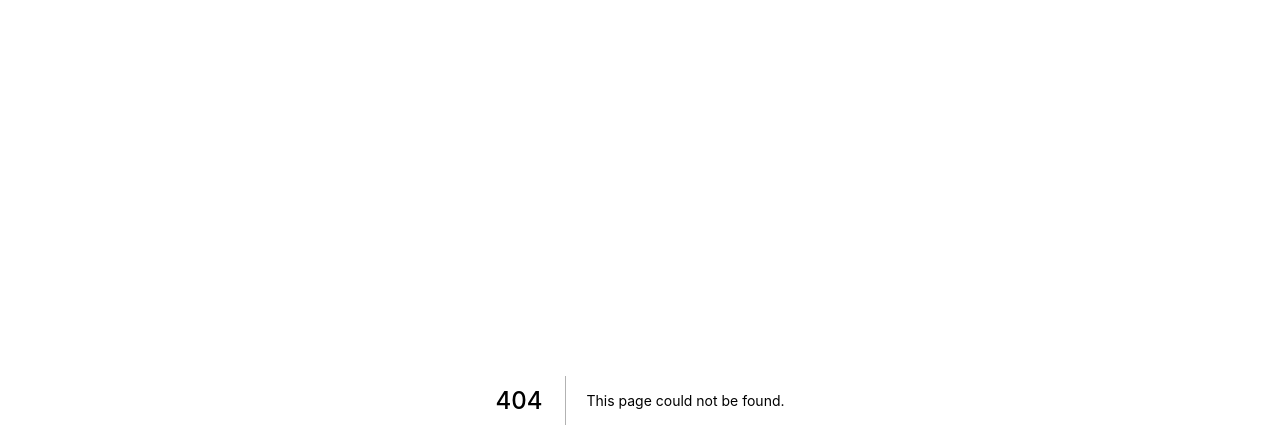
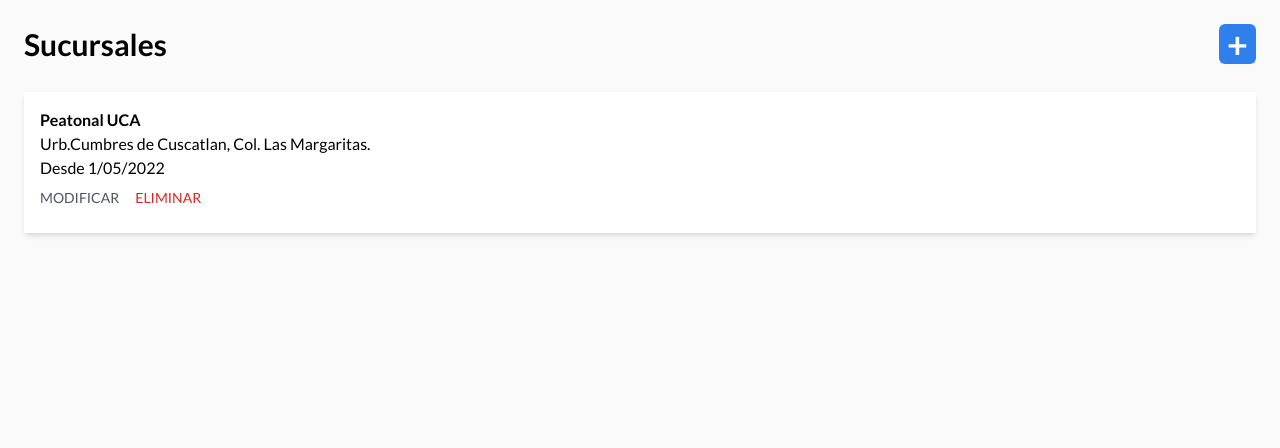
Before and after one commit to MoralesWJosue98/Proyecto-N-Pupas, a Next.js app in the folder Client/n-pupas/: page /admin/sucursales in a window 1280 px wide. Before the commit this address had no page. Shown: the top 448 px of the page. Built offline with nearby package versions, Linux system fonts and the light colour scheme.

Commit message:
Add: branch page

```diff
--- /dev/null
+++ b/Client/n-pupas/pages/admin/sucursales.jsx
@@ -0,0 +1,24 @@
+import PageHeading from 'components/information/page-heading';
+import BranchCard from 'components/cards/branch';
+import { adminPages } from 'constants/strings';
+import { testBranch } from 'data/tempObjects';
+import { adminRoutes } from 'routes/routes';
+import Head from 'next/head';
+
+const BranchesPage = () => {
+    return (
+        <main className='p-6 flex flex-col gap-5'>
+            <Head>
+                <title>{adminPages.branches}</title>
+            </Head>
+            <PageHeading title={adminPages.branches} route={adminRoutes.newBranch} />
+            <div>
+                {testBranch.map(branch => {
+                    return <BranchCard branch={branch} key={branch.id} />;
+                })}
+            </div>
+        </main>
+    );
+};
+
+export default BranchesPage;
```
